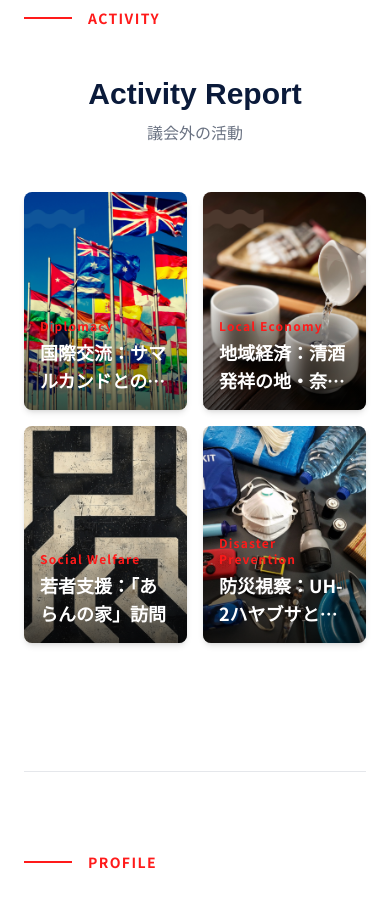
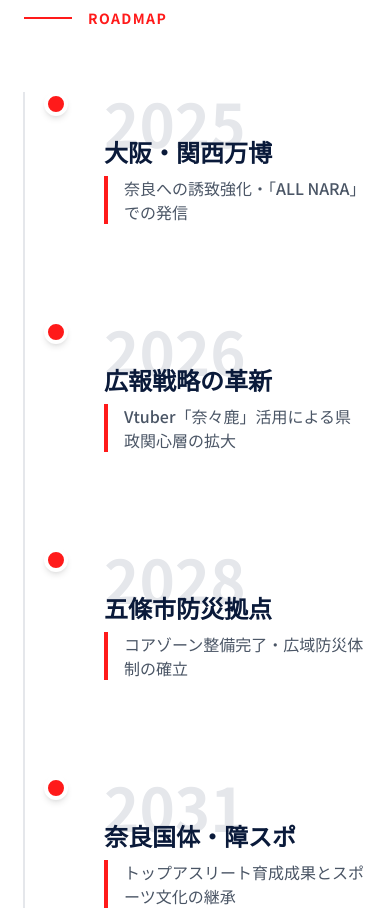
Before and after one commit to tkaminobiz-art/daichihoshikawa-git, a Next.js app: page / in a window 390 px wide. Shown: the part 3860-4770 px from the top of the page. Built offline with nearby package versions, Linux system fonts and the light colour scheme.

Commit message:
Add Roadmap section and update content

```diff
--- a/app/page.tsx
+++ b/app/page.tsx
@@ -3,7 +3,7 @@
 import React, { useState } from "react";
 import { ArrowRight, X } from "lucide-react";
 
-// ▼ 活動報告データ（チラシ等の「一次情報」に基づき、具体名・機種名を反映して強化）
+// ▼ 活動報告データ（チラシ等の一次情報に基づき強化済み）
 interface Activity {
    id: number;
    title: string;
@@ -46,6 +46,14 @@ const activities: Activity[] = [
       description: "陸上自衛隊明野駐屯地にて、最新多用途ヘリ「UH-2 ハヤブサ」に体験試乗。さらに五條市の大規模防災拠点予定地を現地視察しました。机上の空論ではなく、「実際の災害時にヘリがどこに着陸し、物資をどうピストン輸送するか」という現場レベルの動線を徹底確認。県民の命を守るための「リアルな備え」を追求し続けています。",
       date: "2025.01.08"
    }
+];
+
+// ▼ 未来年表データ（ROADMAP）
+const roadmap = [
+   { year: "2025", title: "大阪・関西万博", subtitle: "奈良への誘致強化・「ALL NARA」での発信" },
+   { year: "2026", title: "広報戦略の革新", subtitle: "Vtuber「奈々鹿」活用による県政関心層の拡大" },
+   { year: "2028", title: "五條市防災拠点", subtitle: "コアゾーン整備完了・広域防災体制の確立" },
+   { year: "2031", title: "奈良国体・障スポ", subtitle: "トップアスリート育成成果とスポーツ文化の継承" },
 ];
 
 export default function Page() {
@@ -183,8 +191,48 @@ export default function Page() {
                   </div>
                </section>
 
-               {/* ACTIVITY REPORT (アップデート版) */}
-               <section id="activity" className="pt-20 border-t border-gray-200">
+               {/* ROADMAP (新セクション) */}
+               <section id="roadmap" className="pt-20 border-t border-gray-200">
+                  <div className="flex items-center gap-4 mb-16">
+                     <span className="h-[2px] w-12 bg-[#FF1A1A]"></span>
+                     <h3 className="text-sm font-bold tracking-widest text-[#FF1A1A]">ROADMAP</h3>
+                  </div>
+
+                  <div className="relative max-w-3xl mx-auto pl-8 md:pl-0">
+                     {/* タイムラインの縦線 */}
+                     <div className="absolute left-0 md:left-1/2 top-0 bottom-0 w-[2px] bg-gray-200 -translate-x-1/2"></div>
+
+                     <div className="space-y-24">
+                        {roadmap.map((item, index) => (
+                           <div key={index} className={`relative flex flex-col md:flex-row items-center ${index % 2 === 0 ? 'md:flex-row-reverse' : ''}`}>
+
+                              {/* 丸ポチ */}
+                              <div className="absolute left-0 md:left-1/2 w-6 h-6 bg-[#FF1A1A] rounded-full border-4 border-white shadow-md z-10 -translate-x-1/2 transform transition-transform hover:scale-125"></div>
+
+                              {/* スペーサー */}
+                              <div className="hidden md:block md:w-1/2"></div>
+
+                              {/* テキストコンテンツ */}
+                              <div className={`w-full md:w-1/2 pl-12 md:pl-0 ${index % 2 === 0 ? 'md:pr-16 md:text-right' : 'md:pl-16 md:text-left'}`}>
+                                 <span className="text-6xl font-black text-gray-200 block -mb-4 relative z-0">{item.year}</span>
+                                 <div className="relative z-10">
+                                    <h4 className="text-2xl font-bold text-[#0A1A3A] mb-2">{item.title}</h4>
+                                    <p className="text-gray-600 font-medium border-l-4 md:border-l-0 border-[#FF1A1A] md:border-none pl-4 md:pl-0">{item.subtitle}</p>
+                                 </div>
+                              </div>
+                           </div>
+                        ))}
+
+                        {/* 未来への矢印 */}
+                        <div className="absolute left-0 md:left-1/2 bottom-[-40px] -translate-x-1/2 text-gray-300">
+                           <svg width="24" height="24" viewBox="0 0 24 24" fill="none" stroke="currentColor" strokeWidth="2" strokeLinecap="round" strokeLinejoin="round" className="animate-bounce"><path d="M12 5v14M19 12l-7 7-7-7" /></svg>
+                        </div>
+                     </div>
+                  </div>
+               </section>
+
+               {/* ACTIVITY REPORT (ボタン＆ポップアップ) */}
+               <section id="activity" className="pt-32 border-t border-gray-200">
                   <div className="flex items-center gap-4 mb-12">
                      <span className="h-[2px] w-12 bg-[#FF1A1A]"></span>
                      <h3 className="text-sm font-bold tracking-widest text-[#FF1A1A]">ACTIVITY</h3>
@@ -244,7 +292,7 @@ export default function Page() {
          <aside className="hidden lg:flex fixed right-0 top-0 h-screen w-[25%] bg-[#0A1A3A] text-white z-50 flex-col justify-between p-10 pt-20 shadow-2xl">
             <div className="absolute inset-0 opacity-5 pointer-events-none" style={{ backgroundImage: "url('https://www.transparenttextures.com/patterns/seigaiha.png')" }}></div>
             <nav className="relative z-10 flex flex-col gap-8">
-               {['VISION', 'POLICY', 'ACTIVITY', 'PROFILE'].map((item) => (
+               {['VISION', 'POLICY', 'ROADMAP', 'ACTIVITY', 'PROFILE'].map((item) => (
                   <a key={item} href={`#${item.toLowerCase()}`} className="group flex items-center text-lg font-bold tracking-[0.2em] transition-all hover:text-[#FF1A1A]">
                      <span className="w-0 h-[2px] bg-[#FF1A1A] mr-0 group-hover:w-6 group-hover:mr-4 transition-all duration-300"></span>
                      {item}
```
Also changed, not shown: 1 other file (tests, documents, lock files or other folders).
